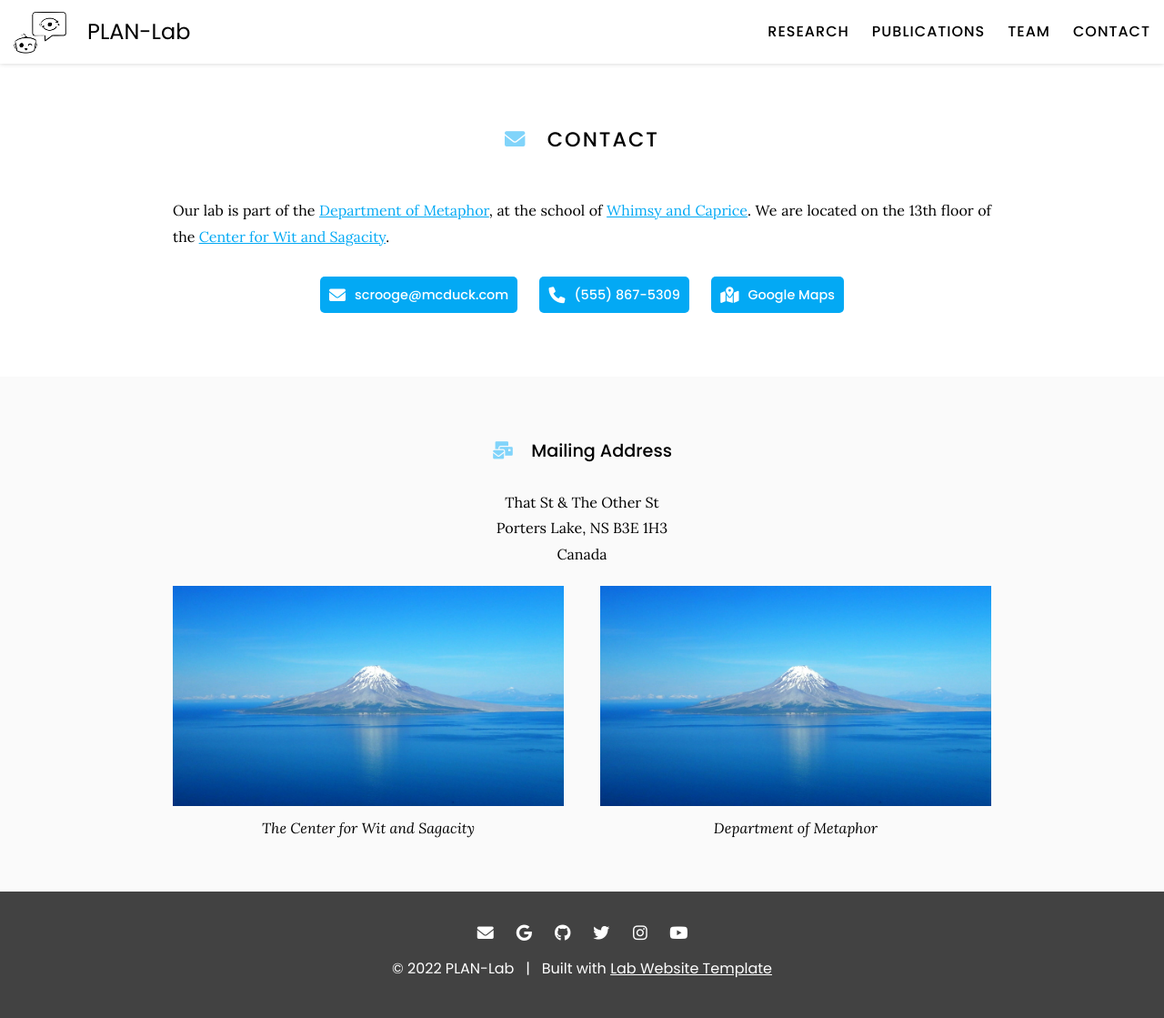
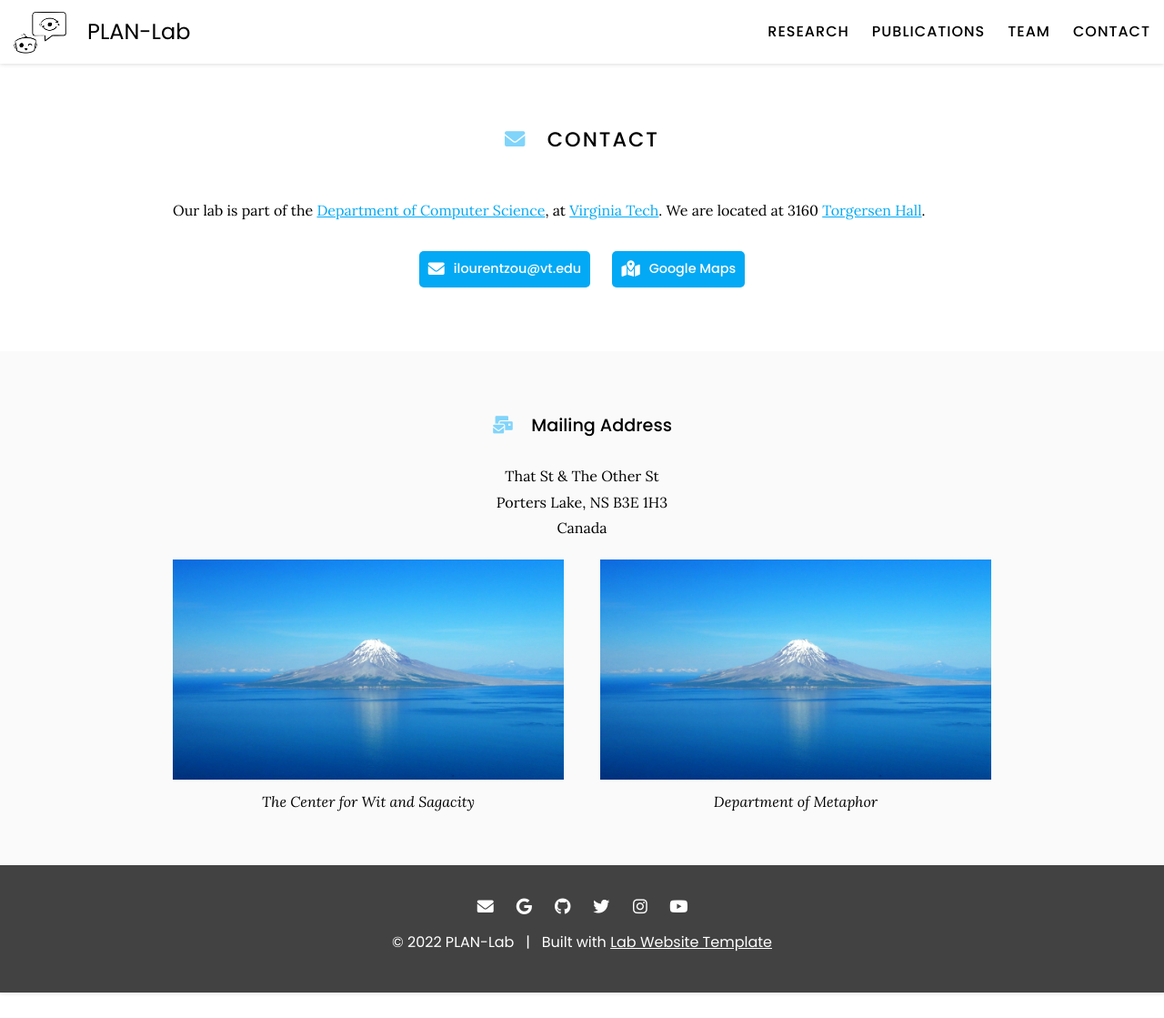
Before and after one commit to XiaonaZhou/plan-lab.github.io, a Jekyll site: the page built from contact/index.md, in a window 1280 px wide. Shown: the whole page at 91% size. Built offline with Jekyll 4.4.1, drawn with Linux system fonts in a browser that asks for light colours; after the commit the page ends 1091 px from its top, so only the background shows below that.

Commit message:
Update index.md

```diff
--- a/contact/index.md
+++ b/contact/index.md
@@ -7,25 +7,16 @@ nav:
 
 # <i class="fas fa-envelope"></i>Contact
 
-Our lab is part of the [Department of Metaphor](), at the school of [Whimsy and Caprice]().
-We are located on the 13th floor of the [Center for Wit and Sagacity]().
+Our lab is part of the [Department of Computer Science](https://cs.vt.edu/), at [Virginia Tech](https://vt.edu/).
+We are located at 3160 [Torgersen Hall](https://www.vt.edu/about/locations/buildings/torgersen-hall.html).
 
 {%
   include link.html
   type="email"
   icon=""
-  text="scrooge@mcduck.com"
+  text="ilourentzou@vt.edu"
   tooltip=""
-  link="scrooge@mcduck.com"
-  style="button"
-%}
-{%
-  include link.html
-  type="phone"
-  icon=""
-  text="(555) 867-5309"
-  tooltip=""
-  link="+1-555-867-5309"
+  link="ilourentzou@vt.edu"
   style="button"
 %}
 {%
@@ -34,7 +25,7 @@ We are located on the 13th floor of the [Center for Wit and Sagacity]().
   icon=""
   text="Google Maps"
   tooltip="Our location on Google Maps for easy navigation"
-  link="https://www.google.com/maps/place/That+St+%26+The+Other+St,+Porters+Lake,+NS+B3E+1H3,+Canada/@44.7389237,-63.3033296,20.78z/data=!4m5!3m4!1s0x4b5a31023bb02565:0xb9505694e83a53d7!8m2!3d44.7389353!4d-63.3030828"
+  link="https://goo.gl/maps/m9yuhjPbBPNzfyUr8"
   style="button"
 %}
 {:.center}
```
